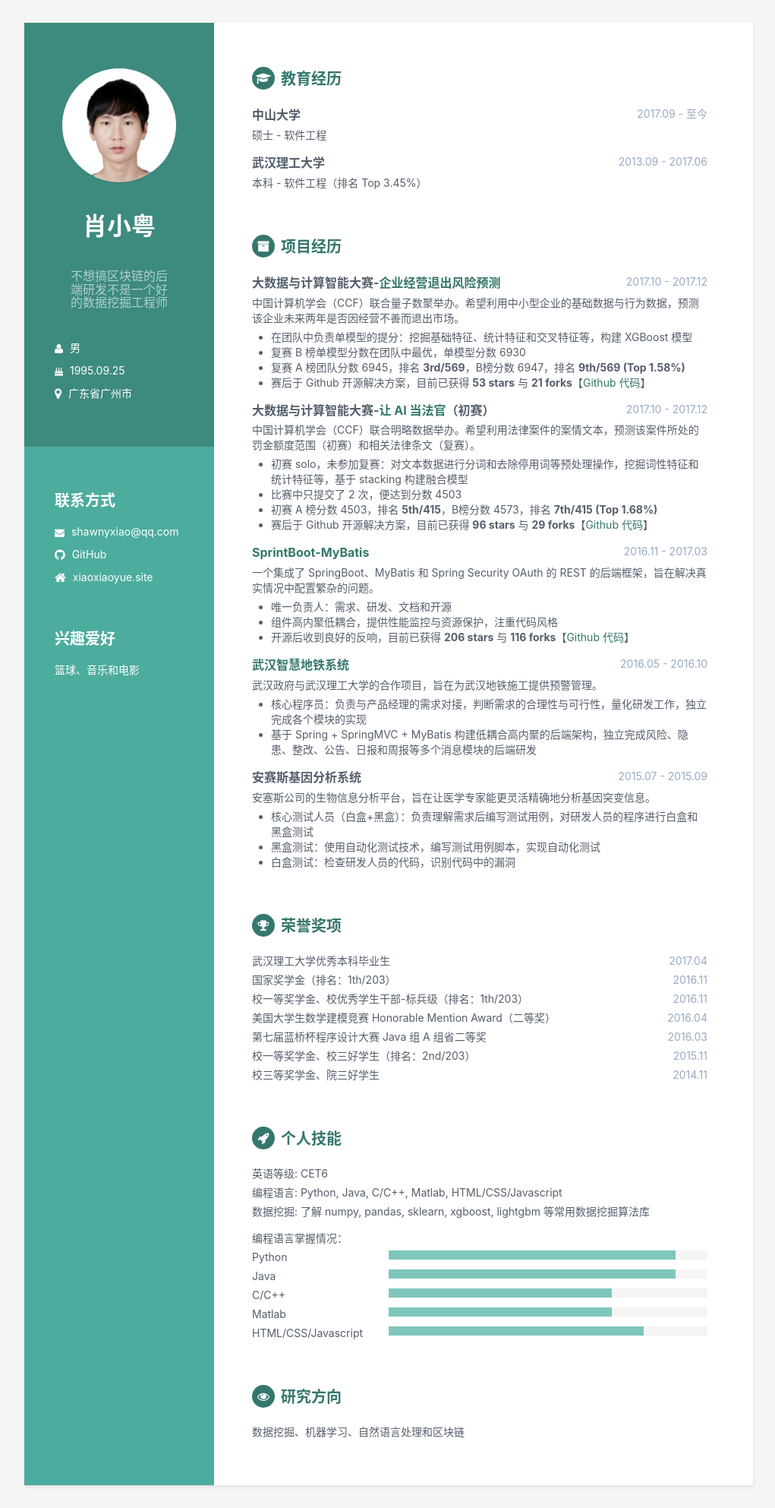
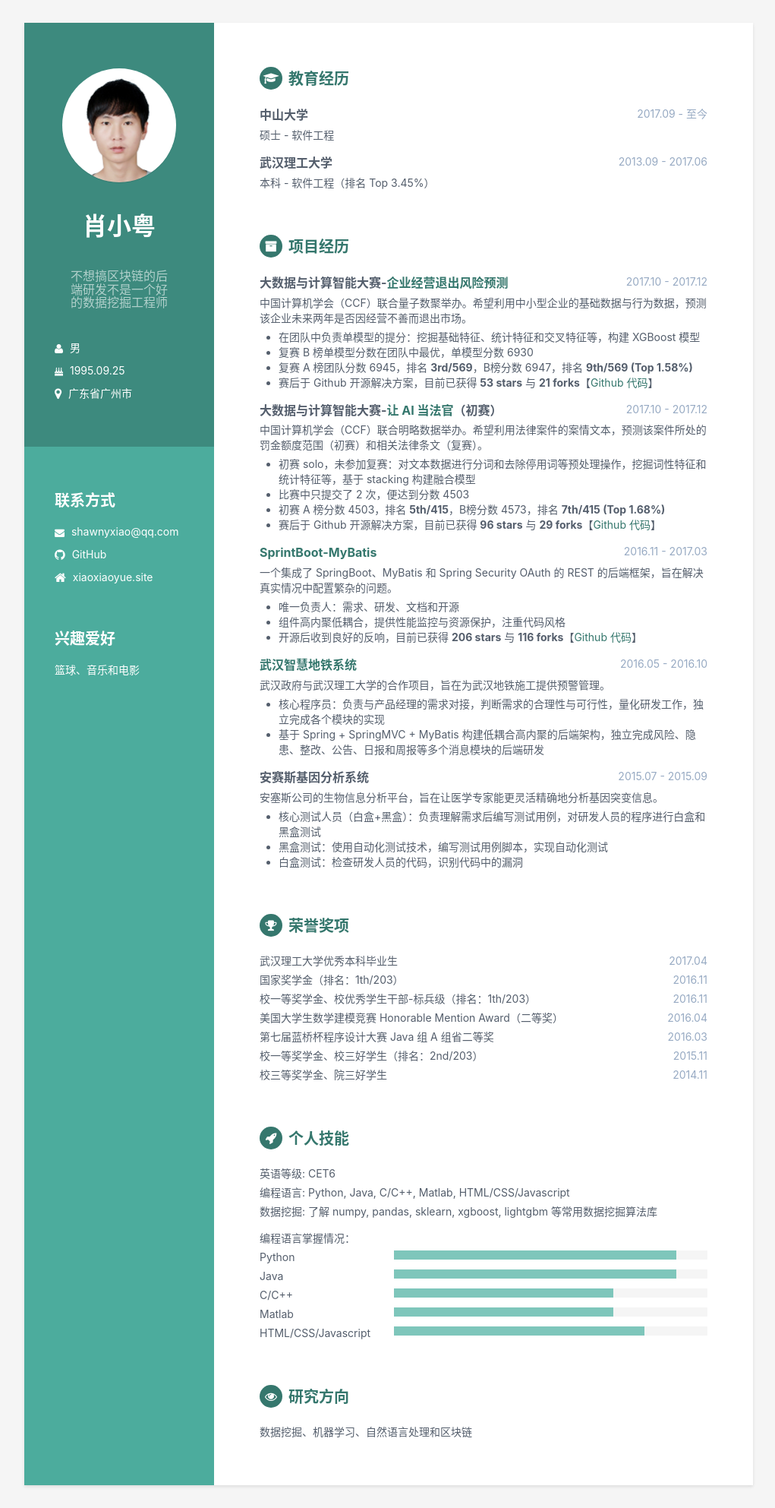
Before and after one commit to ShawnyXiao/Resume, a Jekyll site: the page built from index.html, in a window 1280 px wide. Shown: the whole page at 76% size, without its empty margins (128-1149 px from the left). Built offline with Jekyll 4.4.1, drawn with Linux system fonts in a browser that asks for light colours.

Commit message:
Update style

```diff
--- a/assets/css/styles-2.css
+++ b/assets/css/styles-2.css
@@ -124,7 +124,7 @@ p {
 .main-wrapper {
   background: #fff;
   padding: 60px;
-  padding-left: 300px;
+  padding-left: 310px;
 }
 .main-wrapper .section-title {
   text-transform: uppercase;
```
